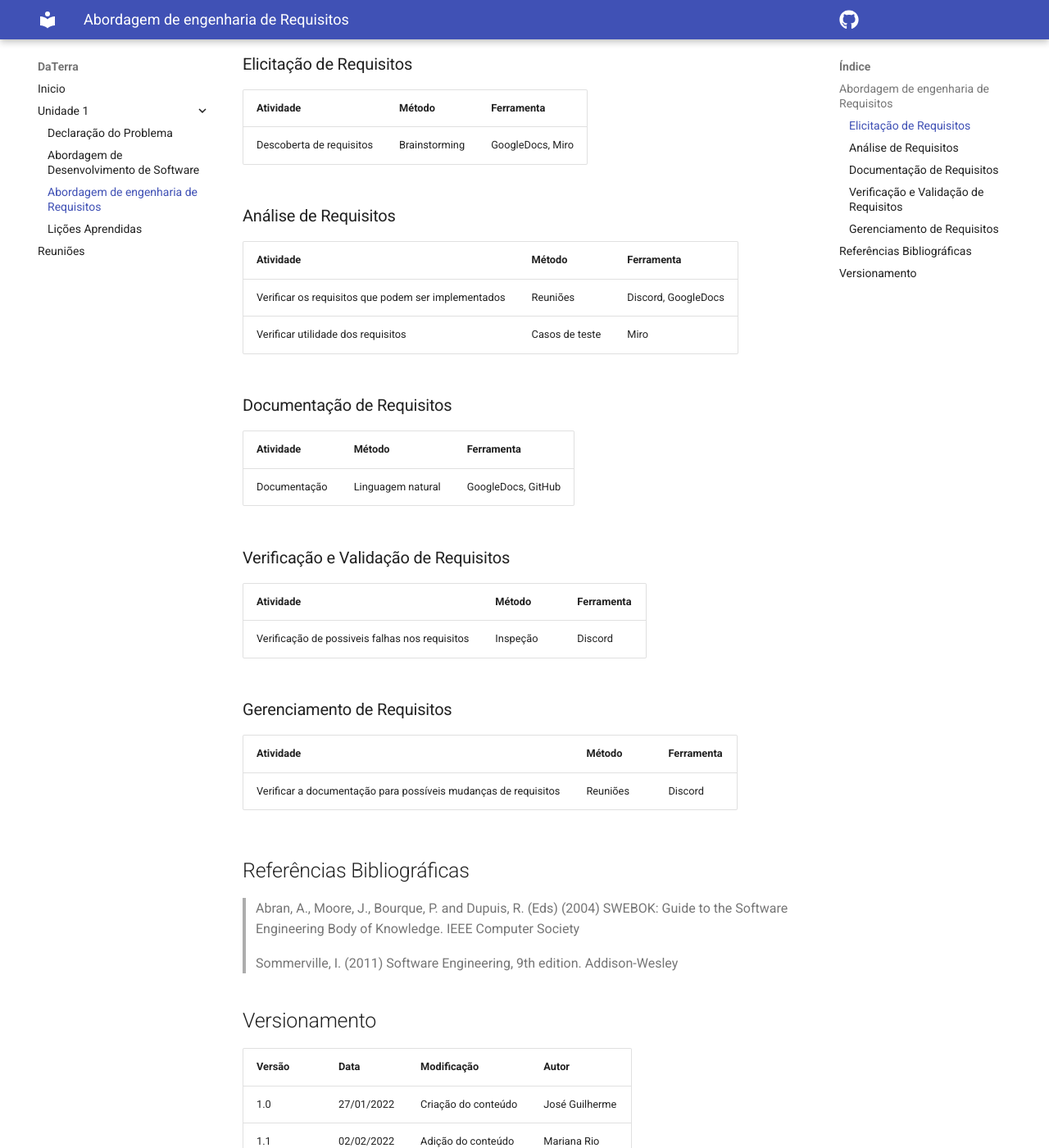
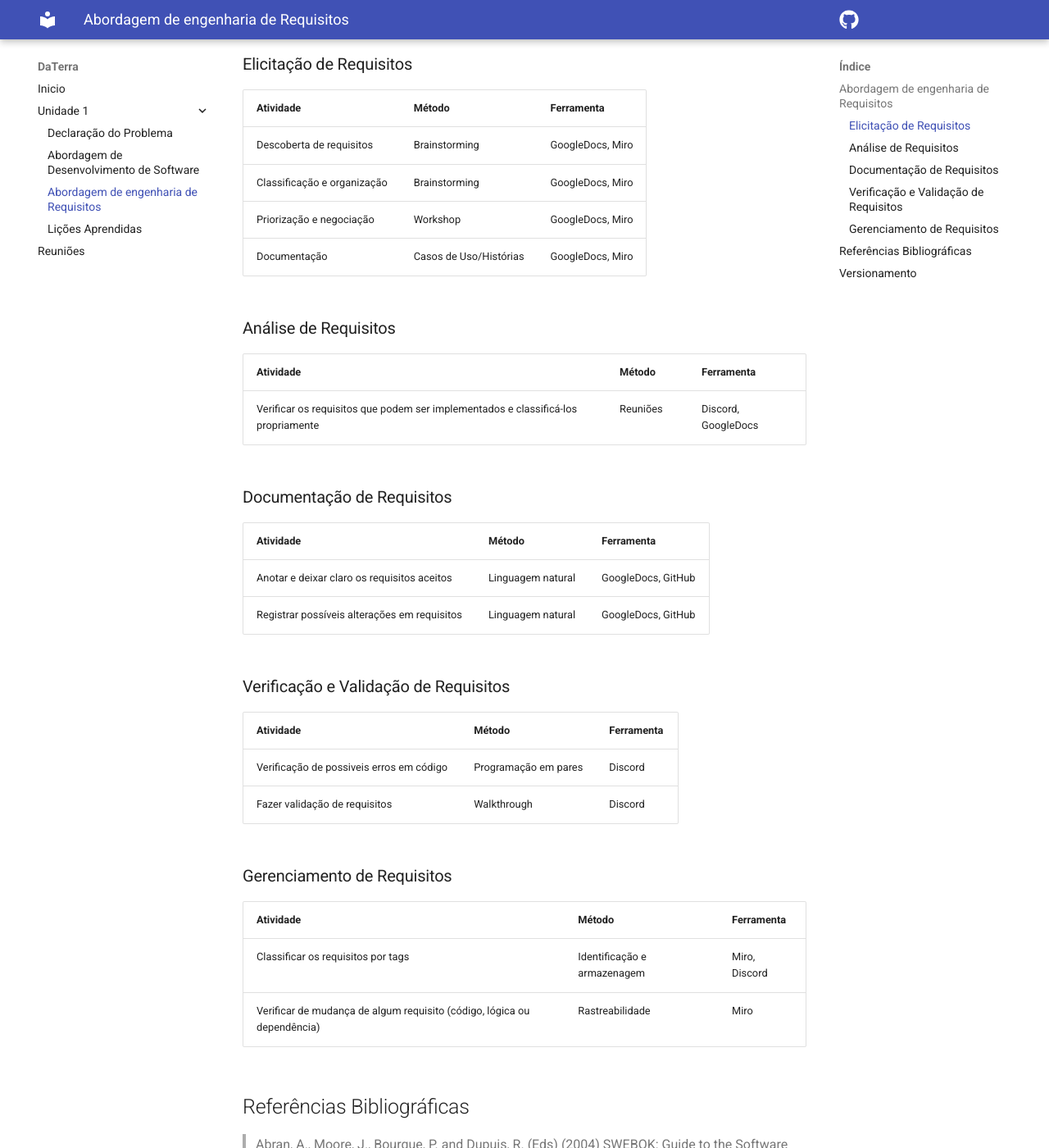
Before and after one commit to FGAUnB-REQ-GM/2021.2-DaTerra, an MkDocs documentation site: the page built from docs/docs/13.md, in a window 1280 px wide and 1400 px high, scrolled down 328 px. Shown: the whole window at 82% size. Built offline with MkDocs 1.6.1 and Material for MkDocs 9.7.7, drawn with Linux system fonts in a browser that asks for light colours; comment, search, counter and statistics services are not loaded.

Commit message:
Update docs

```diff
--- a/docs/docs/13.md
+++ b/docs/docs/13.md
@@ -7,27 +7,33 @@ A abordagem que será utilizada no projeto é baseada nos princípios ágeis, do
 Atividade | Método | Ferramenta
 ----------|--------|-----------
 Descoberta de requisitos |Brainstorming| GoogleDocs, Miro
+Classificação e organização |Brainstorming| GoogleDocs, Miro
+Priorização e negociação |Workshop| GoogleDocs, Miro
+Documentação |Casos de Uso/Histórias| GoogleDocs, Miro
 
 ### Análise de Requisitos
 Atividade | Método | Ferramenta
 ----------|--------|-----------
-Verificar os requisitos que podem ser implementados | Reuniões | Discord, GoogleDocs
-Verificar utilidade dos requisitos |Casos de teste| Miro
+Verificar os requisitos que podem ser implementados e classificá-los propriamente| Reuniões | Discord, GoogleDocs
+
 
 ### Documentação de Requisitos
 Atividade | Método | Ferramenta
 ----------|--------|-----------
-Documentação| Linguagem natural |GoogleDocs, GitHub
+Anotar e deixar claro os requisitos aceitos| Linguagem natural |GoogleDocs, GitHub
+Registrar possíveis alterações em requisitos | Linguagem natural |GoogleDocs, GitHub
 
 ### Verificação e Validação de Requisitos
 Atividade | Método | Ferramenta
 ----------|--------|-----------
-Verificação	de possiveis falhas nos requisitos| Inspeção | Discord
+Verificação	de possiveis erros em código| Programação em pares | Discord
+Fazer validação de requisitos | Walkthrough | Discord
 
 ### Gerenciamento de Requisitos
 Atividade | Método | Ferramenta
 ----------|--------|-----------
-Verificar a documentação para possíveis mudanças de requisitos | Reuniões | Discord
+Classificar os requisitos por tags | Identificação e armazenagem | Miro, Discord
+Verificar de mudança de algum requisito (código, lógica ou dependência) | Rastreabilidade |Miro
 
 ## Referências Bibliográficas
 > Abran, A., Moore, J., Bourque, P. and Dupuis, R. (Eds) (2004) SWEBOK: Guide to the Software Engineering Body of Knowledge. IEEE Computer Society
```
Also changed, not shown: docs/docs/reunioes.md (+14 -0 lines).
